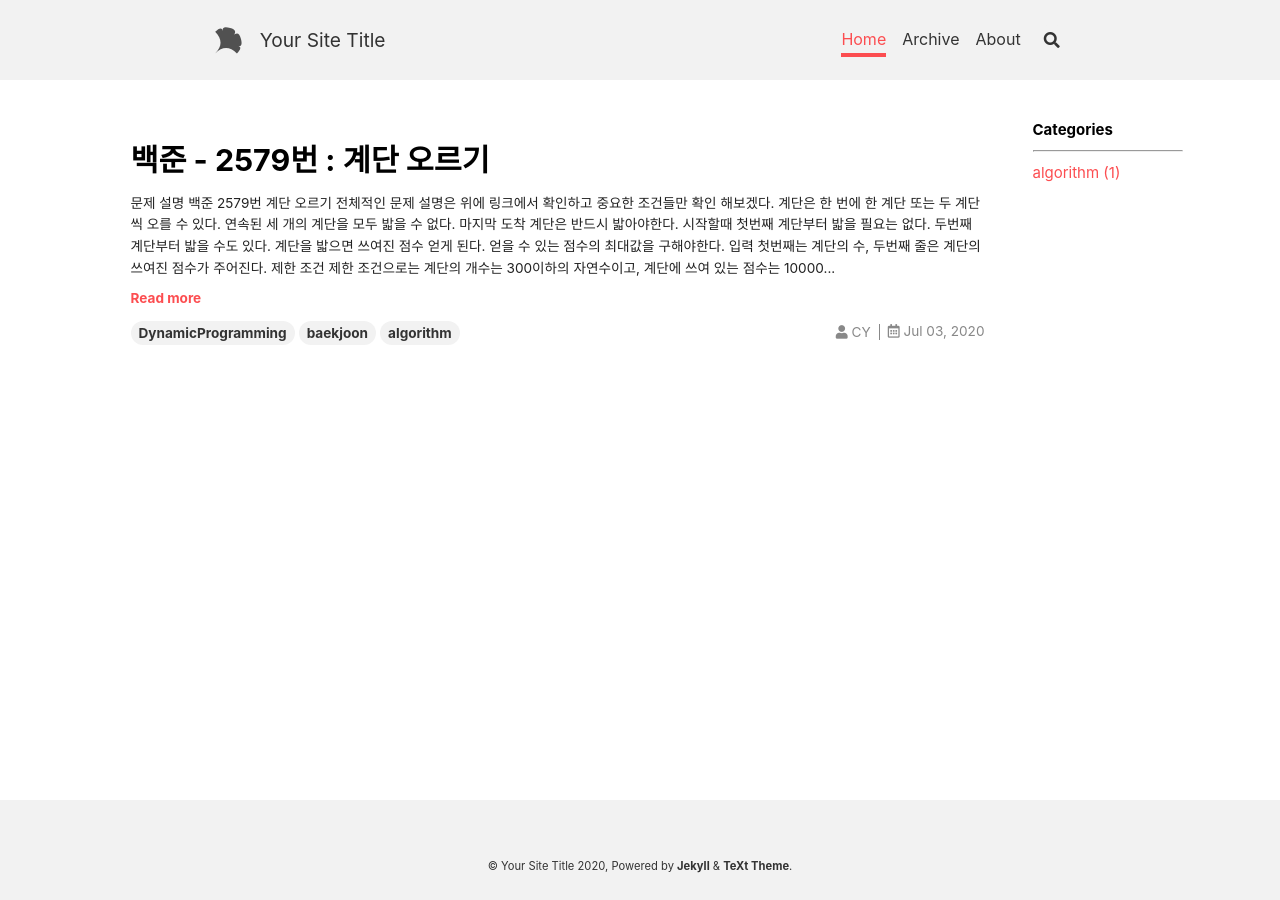
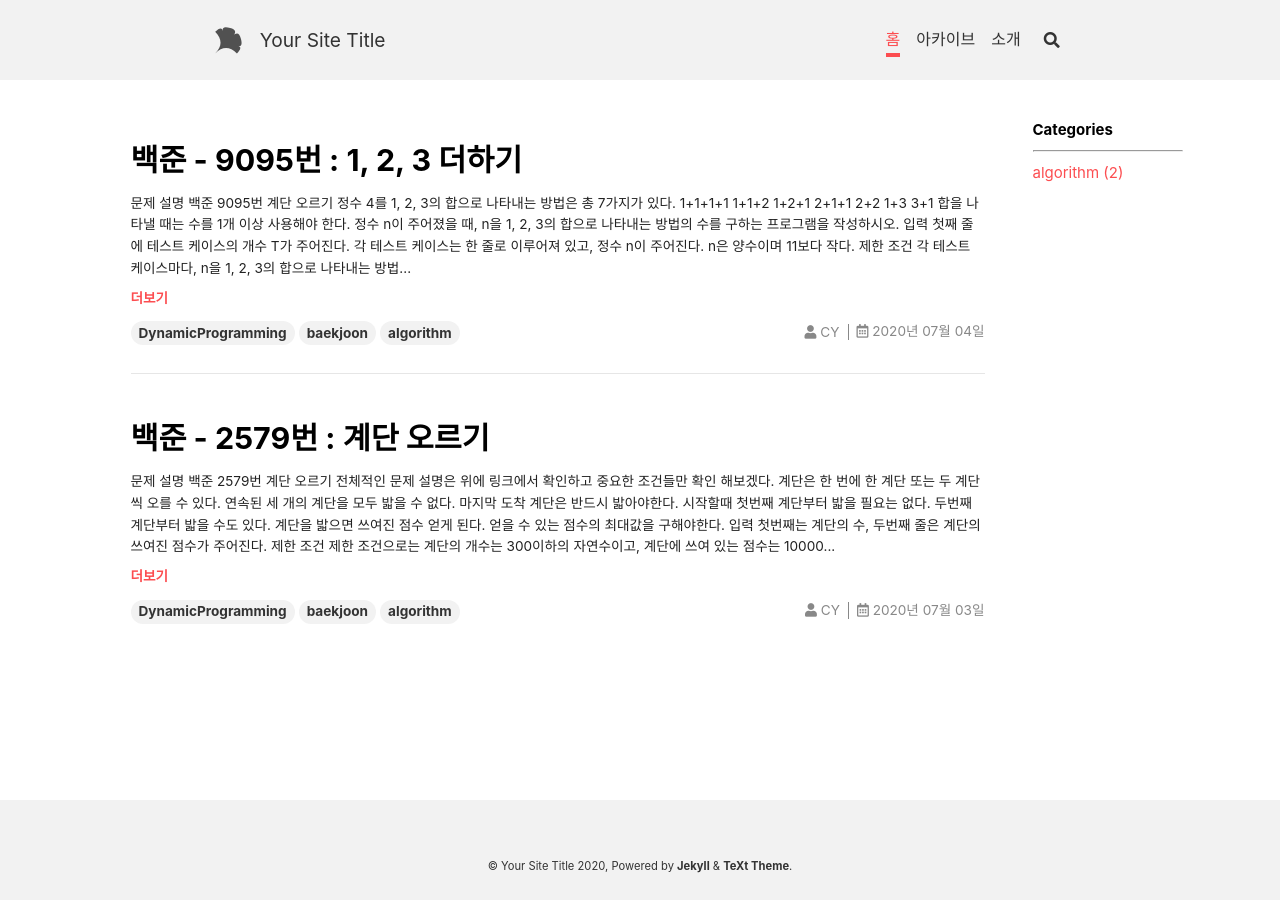
Before and after one commit to lcy960729/blog.maker, a Jekyll site: the page built from index.html, in a window 1280 px wide. Built offline with Jekyll 4.4.1, drawn with Linux system fonts in a browser that asks for light colours; nearby versions of some CDN libraries; the list of posts is cut into pages by our own code.

Commit message:
9095 문제 풀이

````diff
--- a/_config.yml
+++ b/_config.yml
@@ -23,7 +23,7 @@ description: > # this means to ignore new lines until "Language & timezone"
 
 ## => Language and Timezone
 ##############################
-lang: ko-kr # the language of your site, default as "en"
+lang: ko # the language of your site, default as "en"
 timezone: Asia/Seoul # see https://en.wikipedia.org/wiki/List_of_tz_database_time_zones for the available values
 
 # for Travis CI. (shit custom gem api...) ##################
--- /dev/null
+++ b/_posts/2020-07-04-baekjoon-9095.md
@@ -0,0 +1,133 @@
+---
+title: '백준 - 9095번 : 1, 2, 3 더하기'
+tags: DynamicProgramming baekjoon algorithm
+categories: algorithm
+author: CY
+---
+<style>
+    .red{
+        color: red;
+    }
+</style>
+---
+# 문제 설명
+## [백준 9095번 계단 오르기](https://www.acmicpc.net/problem/9095)
+정수 4를 1, 2, 3의 합으로 나타내는 방법은 총 7가지가 있다.
+<ul>
+    <li>1+1+1+1</li>
+    <li>1+1+2</li>
+    <li>1+2+1</li>
+    <li>2+1+1</li>
+    <li>2+2</li>
+    <li>1+3</li>
+    <li>3+1</li>
+</ul>
+
+합을 나타낼 때는 수를 1개 이상 사용해야 한다.
+정수 n이 주어졌을 때, n을 1, 2, 3의 합으로 나타내는 방법의 수를
+구하는 프로그램을 작성하시오.
+
+## 입력
+
+첫째 줄에 테스트 케이스의 개수 T가 주어진다. 각 테스트 케이스는 한 줄로 이루어져 있고,
+정수 n이 주어진다. n은 양수이며 11보다 작다.
+
+## 제한 조건
+
+각 테스트 케이스마다, n을 1, 2, 3의 합으로 나타내는 방법의 수를 출력한다.
+
+---
+# 이찬영
+
+## 풀이 내용
+먼저 이번 문제를 동적 프로그래밍 방식으로 풀기 위해 재귀로 구현 할 것이며, memo라는 변수에 n을 합으로 나타내는 수를 저장할 것이다.
+
+문제를 읽어보면 1, 2, 3의 합으로 나타내는 방법의 수라는 말이 있다.<br>
+이 말을 생각해보며 4를 합으로 나타내는 과정을 만들어보겠다.<br>
+<ul>
+    <li>1+3</li>
+    <li>2+2</li>
+    <li>3+1</li>
+</ul>
+*(이 경우들이 잘 이해가 안된다면 문제 설명에서의 1, 2, 3의 합으로 나타내는 방법을 생각 해보자)*
+
+한번더 5의 경우를 생각 해보자
+<ul>
+    <li>1+<a class = "red">4</a></li>
+    <li>2+<a class = "red">4</a></li>
+    <li>3+<a class = "red">4</a></li>
+</ul>
+설명한것과 똑같이 <a class = "red">4, 3, 2</a>를 합으로 나타낼수 있는 값을 모두 더하면 5를 나타낼 수 있는 값이 나온다. <br>
+1+4에서 4는 합으로 나타낼수 있는 값이 아니므로 **1+(1+3), 1+(2+2), 1+(3+1)** 과 같은 형태가 된다.<br>
+
+아주 재귀스러운 형태가 보이므로 재귀로 구현하겠다.
+
+`if (n==1){...} else if (n==2){...} else if(n==3){...}`<br>
+1,2,3은 표현할 수 있는 가장 작은 단위이므로 값을 바로 리턴 해주도록 하였다.
+
+`int ret = dp(n - 1) + dp(n - 2) + dp(n - 3);`<br>
+n이 5일때 n-1, n-2, n-3은 4, 3, 2가 된다. 이말은 (1+4), (2+3), (3+2)로 볼 수 있다.
+```cpp
+#include <iostream>
+#include <algorithm>
+#include <cstring>
+
+using namespace std;
+
+int memo[1000];
+
+int dp(int n)
+{
+    int &memoVal = memo[n];
+
+    if (n == 1)
+    {
+        return 1;
+    }
+    else if (n == 2)
+    {
+        return 2;
+    }
+    else if (n == 3)
+    {
+        return 4;
+    }
+
+    if (memoVal != -1)
+    {
+        return memoVal;
+    }
+
+    int ret = dp(n - 1) + dp(n - 2) + dp(n - 3);
+
+    memoVal = ret;
+
+    return ret;
+}
+
+int main()
+{
+    memset(memo, -1, sizeof(memo));
+
+    int t;
+    cin >> t;
+
+    int arr[11];
+    for (int i = 0; i < t; i++)
+    {
+        cin >> arr[i];
+        memo[i] = -1;
+    }
+
+    for (int i = 0; i < t; i++)
+    {
+        cout << dp(arr[i]) << "\n";
+    }
+}
+```
+
+---
+
+# 이현직
+
+## 풀이 내용
````
